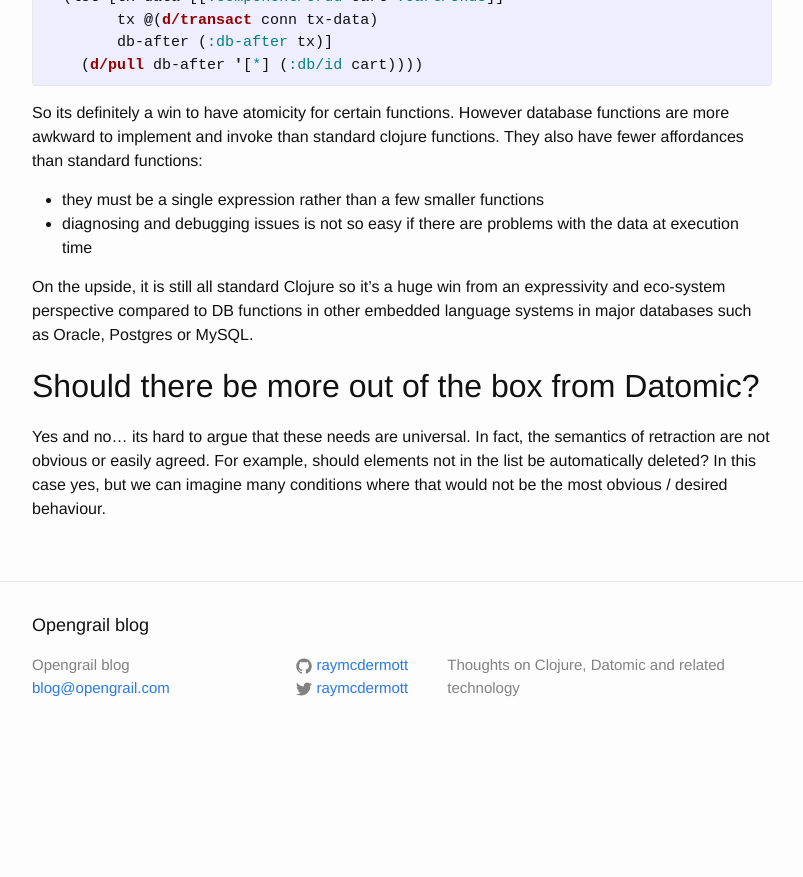
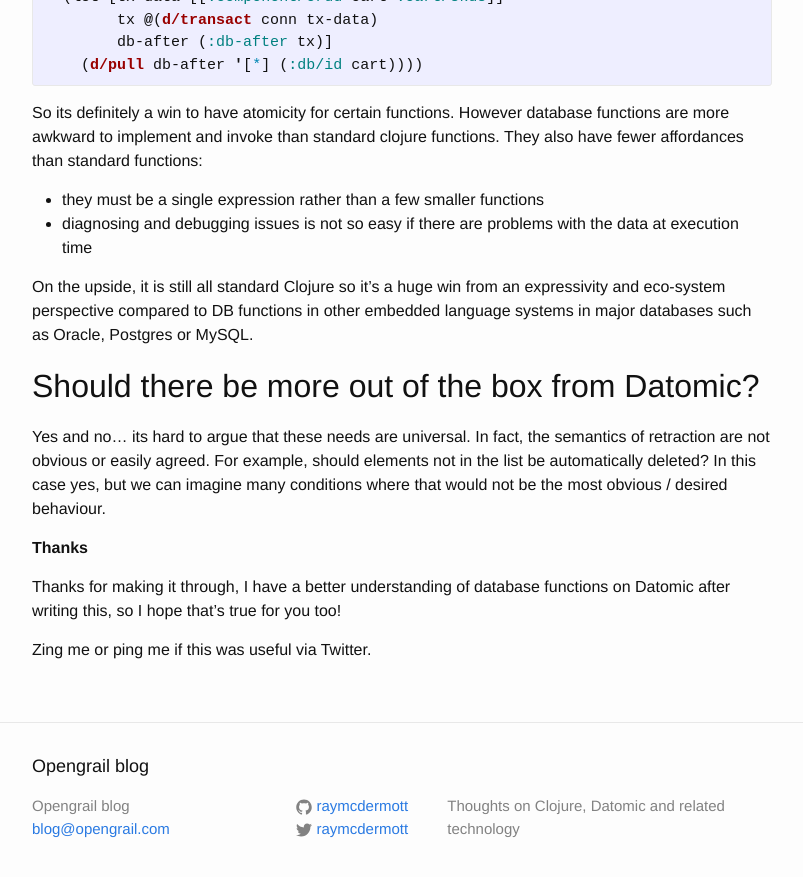
Before and after one commit to opengrail/opengrail.github.io, a Jekyll site: the page built from _posts/2016-01-03-datomic-entity-components.md, in a window 1280 px wide and 900 px high, scrolled down 5349 px. Shown: the top 877 px of the window, without its empty margins (238-1041 px from the left). Built offline with Jekyll 4.4.1, drawn with Linux system fonts in a browser that asks for light colours; before the commit the page ends 6108 px from its top, so only the background shows below that.

Commit message:
added thanks + feedback channel

```diff
--- a/_posts/2016-01-03-datomic-entity-components.md
+++ b/_posts/2016-01-03-datomic-entity-components.md
@@ -274,3 +274,10 @@ On the upside, it is still all standard Clojure so it's a huge win from an expre
 Yes and no... its hard to argue that these needs are universal. In fact, the semantics of retraction are not obvious
  or easily agreed. For example, should elements not in the list be automatically deleted? In this case yes, but we
  can imagine many conditions where that would not be the most obvious / desired behaviour.
+
+**Thanks**
+
+Thanks for making it through, I have a better understanding of database functions on Datomic after writing this, so I
+ hope that's true for you too!
+
+Zing me or ping me if this was useful via Twitter.
```
